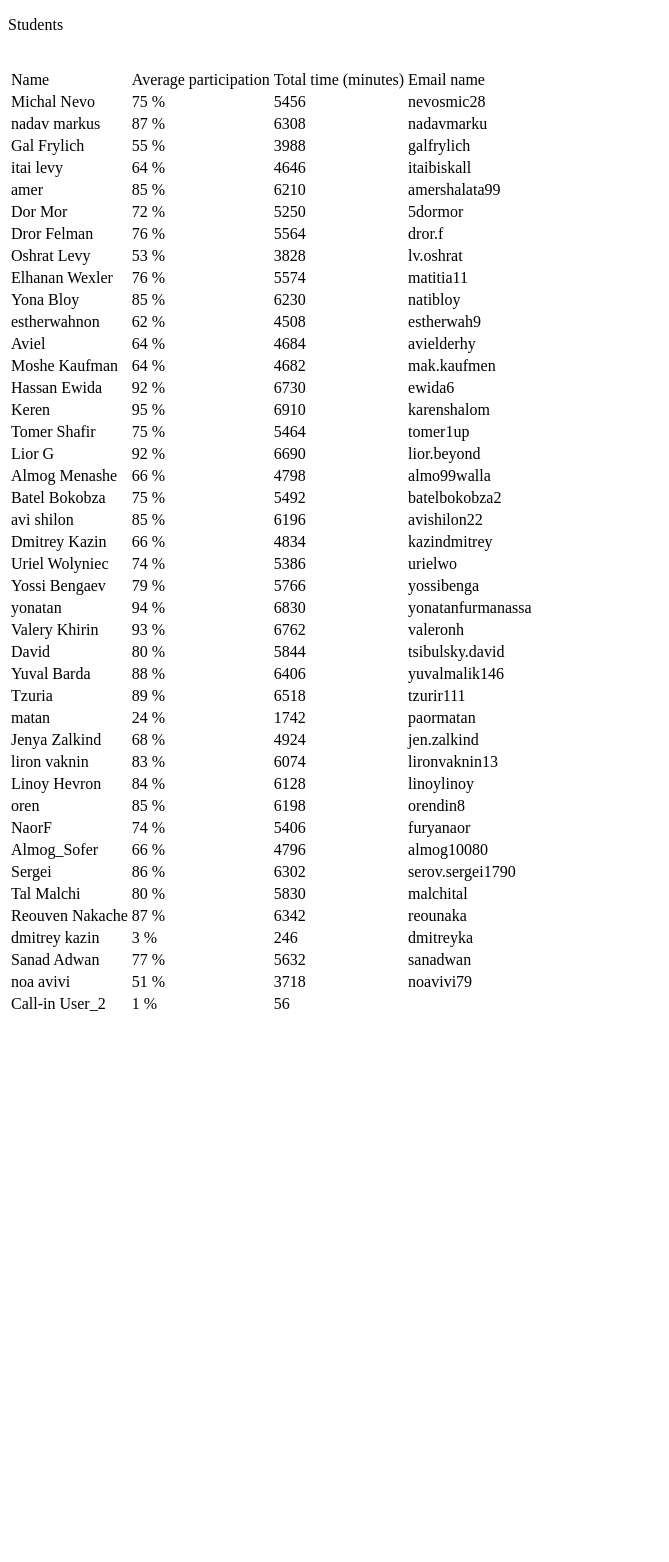
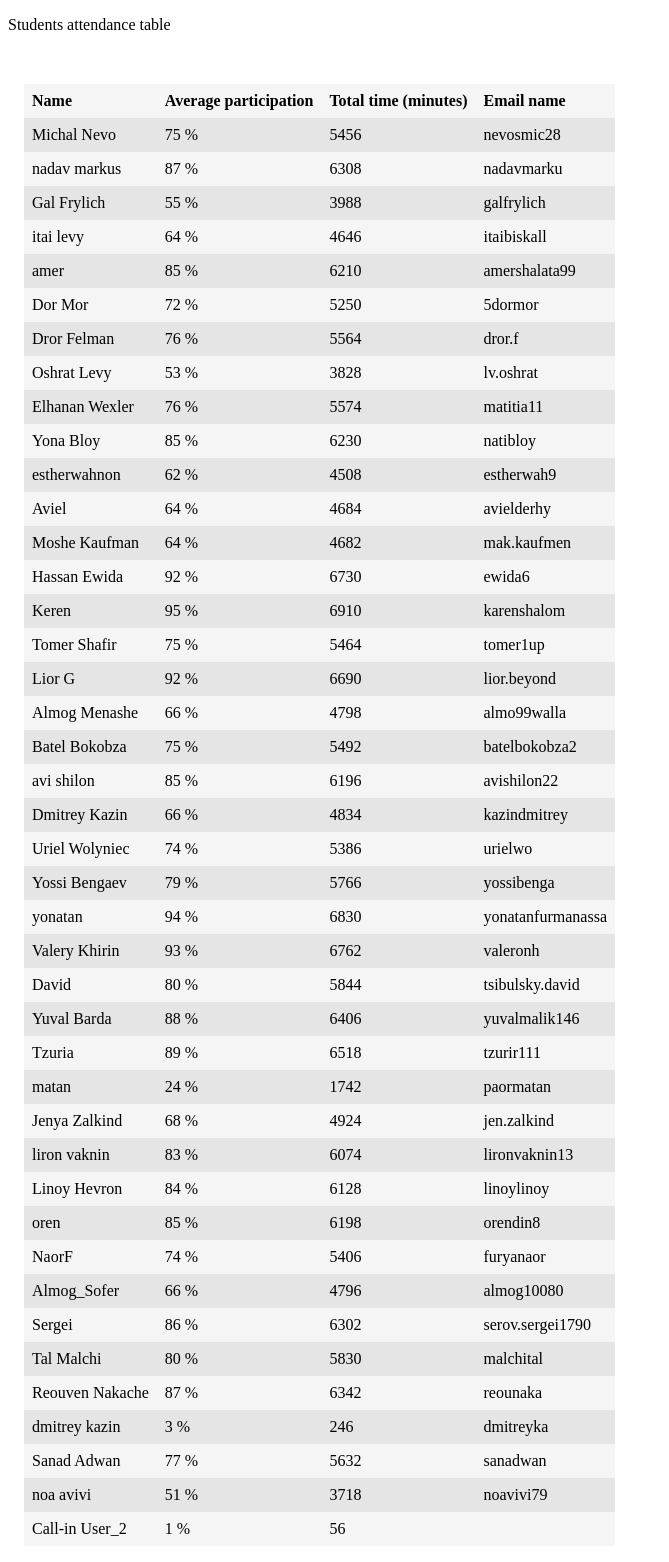
Before and after one commit to nevosmic/Flask-Docker, a Flask app: page / in a window 1280 px wide. Shown: the whole page, without its empty margins (0-669 px from the left). Before the commit the page ends 1011 px from the top, so only its background shows below. Run offline with Flask 2, Linux system fonts and the light colour scheme; parts of the project's set-up code (start-up, migrations or seed data) failed here and were passed over.

Commit message:
adding css

```diff
--- a/app/app.py
+++ b/app/app.py
@@ -7,11 +7,15 @@ import csv
 
 
 app = Flask(__name__)
-#connection = get_connection_to_mysql()
 
 
-def insert_csv_to_db(path_to_csvs, connection):
-    with open(path_to_csvs, newline='', encoding='utf-16') as csvfile:
+def insert_csv_to_db(path_to_csv, connection):
+    """
+        Insert csv rows into 'csv_table' in database.
+        :param path_to_csv: a path to one of the csv file
+        :param connection: mysql connection object (created in db_connection)
+    """
+    with open(path_to_csv, newline='', encoding='utf-16') as csvfile:
         spamreader = csv.reader(csvfile, delimiter='\t')
         # skip header
         next(spamreader, None)
@@ -19,7 +23,7 @@ def insert_csv_to_db(path_to_csvs, connection):
             Meeting_Name, Meeting_Start_Time_str, Meeting_End_Time_str, Name, Attendee_Email, Join_Time_str, Leave_Time_str, Attendance_Duration_str, Connection_Type = row
             Meeting_Start_Time, Meeting_End_Time, Join_Time, Leave_Time, Attendance_Duration = parse_times(
                 Meeting_Start_Time_str, Meeting_End_Time_str, Join_Time_str, Leave_Time_str, Attendance_Duration_str)
-            sql = "INSERT INTO csv_table (`Meeting_Name`,`Meeting_Start_Time`,`Meeting_End_Time`, `Name`,`Attendee_Email`,`Join_Time`, `Leave_Time`, `Attendance_Duration`, `Connection_Type`) VALUES (%s, %s, %s, %s, %s, %s, %s, %s, %s)"
+            sql = "INSERT IGNORE INTO csv_table (`Meeting_Name`,`Meeting_Start_Time`,`Meeting_End_Time`, `Name`,`Attendee_Email`,`Join_Time`, `Leave_Time`, `Attendance_Duration`, `Connection_Type`) VALUES (%s, %s, %s, %s, %s, %s, %s, %s, %s)"
             val = (Meeting_Name, Meeting_Start_Time, Meeting_End_Time, Name, Attendee_Email, Join_Time, Leave_Time, Attendance_Duration, Connection_Type)
 
             connection.cursor().execute(sql, val)
@@ -27,6 +31,9 @@ def insert_csv_to_db(path_to_csvs, connection):
 
 
 def parse_times(start_, end_, join_, leave_, duration_):
+    """
+        Removing unnecessary characters like '=' or '"'
+    """
     start = start_[2:-1]
     end = end_[2:-1]
     join = join_[2:-1]
@@ -37,12 +44,15 @@ def parse_times(start_, end_, join_, leave_, duration_):
 
 @app.route('/')
 def index():
-    students_list = create_students_display_list_from_csv()
-    return render_template('students.html', data=students_list)
+    students_object, header = create_students_display_list_from_csv()
+    return render_template('students.html', headings=header, data=students_object)
 
 
 def csv_files_handler(connection):
-    """ get files by sftp and insert them to csv_table in database"""
+    """
+        Get files via sftp connection and insert them to csv_table in database using insert_csv_to_db()
+        :param connection: mysql connection object (created in db_connection
+    """
     csv_files = sftp_get_files()
     print("CSV FILES:")
     print(csv_files)
@@ -54,8 +64,11 @@ def csv_files_handler(connection):
 
 
 def create_students_list_csv(connection):
-    # get students from db
-    #connection = get_connection_to_mysql()
+    """
+        Get students Webex data from db and calculate attendance statistics
+        :param connection: mysql connection object (created in db_connection)
+        Outputs a csv file
+    """
     cursor = connection.cursor()
     cursor.execute('SELECT * FROM csv_table')
     students = cursor.fetchall()
@@ -64,18 +77,25 @@ def create_students_list_csv(connection):
 
 
 def create_students_display_list_from_csv():
+    """
+            Get attendance statistics from csv file and turn it into an object
+            which will be displayed on the browser.
+            :return students: an object with students statistics
+            :return header
+    """
     csvfile = open('attendance_output.csv', newline='')
     # make a new variable - c - for Python's DictReader object
     c = csv.DictReader(csvfile)
     # read from DictReader object using the column headings from the CSV as the dict keys
     # header
-    students = [['Name','Average participation', 'Total time (minutes)','Email name']]
+    students = []
+    header = ('Name', 'Average participation', 'Total time (minutes)', 'Email name')
     for row in c:
-        students.append([row['names'], row['average'], row['total time'],row['']])
-    return students
+        students.append(( row['names'], row['average'], row['total time'], row['']))
+    return students, header
 
 
-""" DOTO: 1)log file 2)env file"""
+""" DOTO: 1)log file """
 if __name__ == '__main__':
     connection = get_connection_to_mysql()
     csv_files_handler(connection)
--- a/app/calculate_attendance.py
+++ b/app/calculate_attendance.py
@@ -156,10 +156,11 @@ def dict_build(df, time_dict):
     dict_init(df, time_dict)
     for index, row in df.iterrows():
         file_email = str(row[EMAILS])
+        file_name = row[NAMES]
         username = file_email.rsplit('@')[0]
         if time_dict.get(username):  # if the email is spelled correctly then it is in the dictionary
             dict_update(username, time_dict, row[JOIN_TIME], row[LEAVE_TIME], row[OVERALL_TIME])
-        elif "bynet" in file_email or "8200" in file_email or "nan" in file_email:  # skipping the non-students:
+        elif "bynet" in file_email or "8200" in file_email or "nan" in file_email or "Call-in User_2" in file_name:  # skipping the non-students:
             continue
         else:
             # checking if is misspelled and correcting it:
--- /dev/null
+++ b/app/static/styles.css
@@ -0,0 +1,17 @@
+.table{
+ border-spacing:0;
+ margin: 1rem;
+ background-color: #f5f5f5;
+
+}
+.table_row:nth-child(even){
+ background-color: #e5e5e5;
+}
+
+.table_header{
+ text-align: left;
+}
+
+.table_cell{
+ padding: 8px;
+}
--- a/app/templates/students.html
+++ b/app/templates/students.html
@@ -3,19 +3,24 @@
 <head>
     <meta charset="UTF-8">
     <title>Students</title>
+    <link rel="stylesheet" href="/static/styles.css" />
 </head>
 <body>
-<p>Students</p>
-    <br>
-        <table>
-        {% for item in data %}
-        <tr>
-            <td>{{item[0]}}</td>
-            <td>{{item[1]}}</td>
-            <td>{{item[2]}}</td>
-            <td>{{item[3]}}</td>
+<p>Students attendance table</p>
+<br>
+        <table class="table">
+        <tr class="table_header" >
+            {% for header in headings %}
+            <th class="table_cell" >{{header}}</th>
+            {% endfor %}
         </tr>
-        {% endfor %}
+         {% for row in data %}
+        <tr class="table_row" >
+            {% for cell in row %}
+            <td class="table_cell" >{{cell}}</td>
+            {% endfor %}
+        </tr>
+         {% endfor %}
         </table>
 </body>
 </html>
```
Also changed, not shown: db/init.sql (line endings or trailing spaces), 1 other file.
